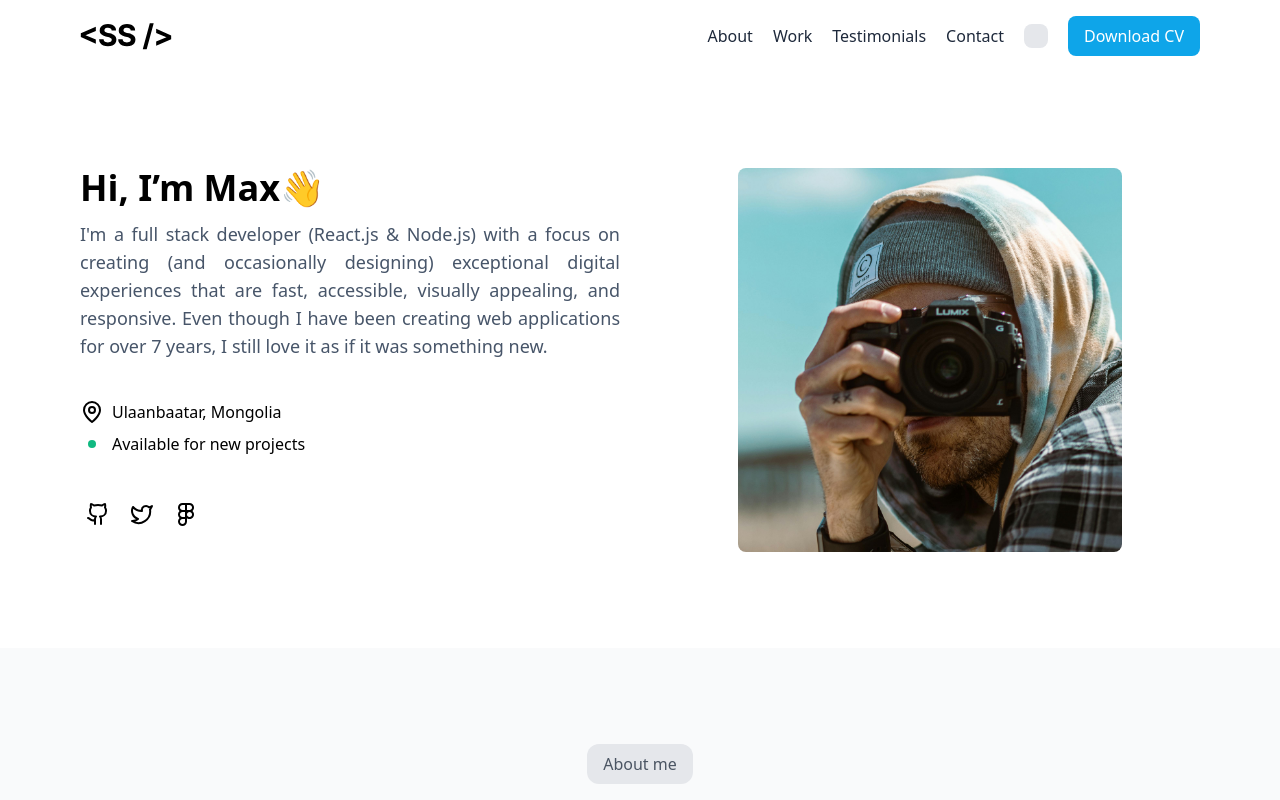
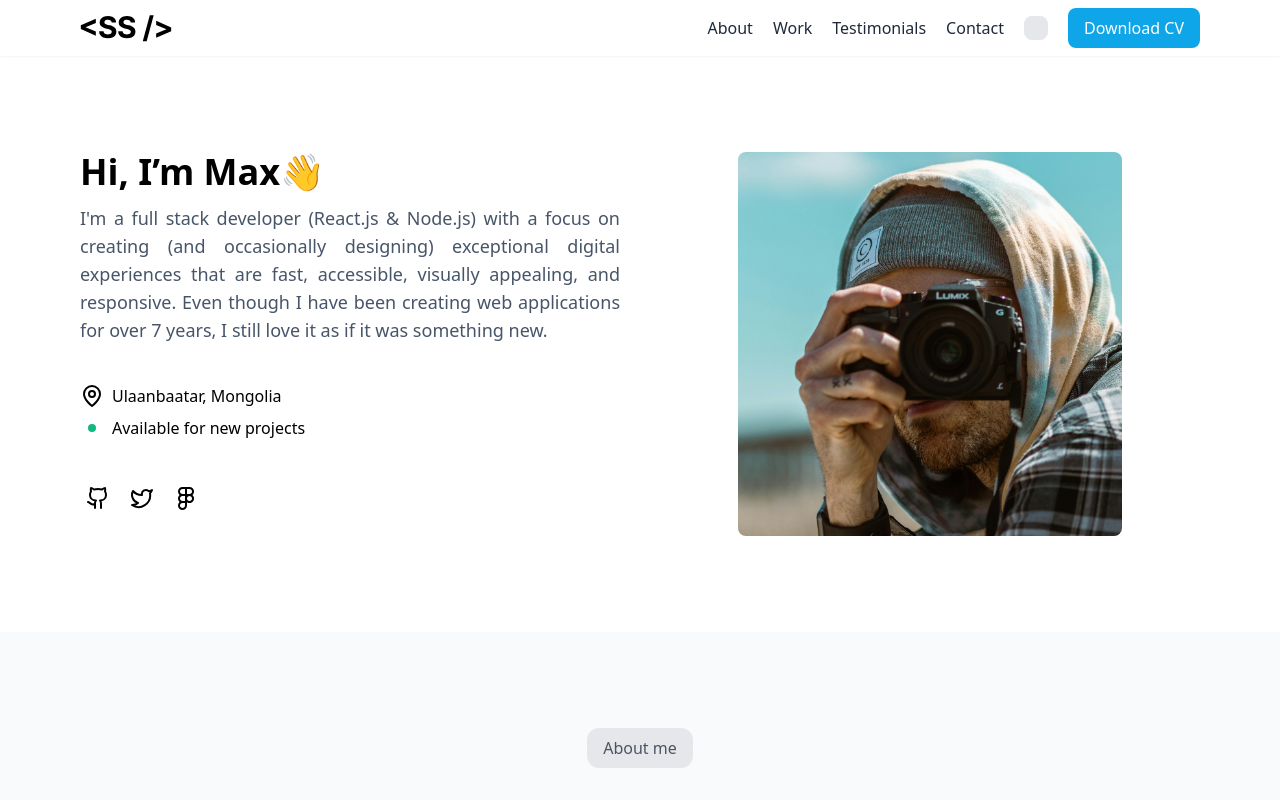
Before and after one commit to EnkhsaikhanCh/pinecone-react-personal-portfolio, a Next.js app: page / in a window 1280 px wide. Shown: the top 800 px of the page. Built offline with nearby package versions, Linux system fonts and the light colour scheme.

Commit message:
Convert Header from JS to TS

```diff
--- a/components/Header.jsx
+++ /dev/null
@@ -1,14 +0,0 @@
-import { Logo } from "./icons/Logo";
-import { Menu } from "./Menu";
-import { MenuData } from "@/data/MenuData";
-
-export function Header() {
-  return (
-    <div className="px-4 py-4 dark:bg-[#2a303c] md:px-10 lg:px-20">
-      <div className="flex items-center justify-between">
-        <Logo />
-        <Menu items={MenuData} />
-      </div>
-    </div>
-  );
-}
--- /dev/null
+++ b/components/Header.tsx
@@ -0,0 +1,15 @@
+import { Logo } from "./icons/Logo";
+import { Menu } from "./Menu";
+
+export function Header() {
+  return (
+    <div className="sticky top-0 z-50 flex w-full bg-white shadow-sm dark:bg-[#2a303c]">
+      <div className="container mx-auto px-4 py-2 md:px-10 lg:px-20">
+        <div className="flex items-center justify-between">
+          <Logo />
+          <Menu />
+        </div>
+      </div>
+    </div>
+  );
+}
```
